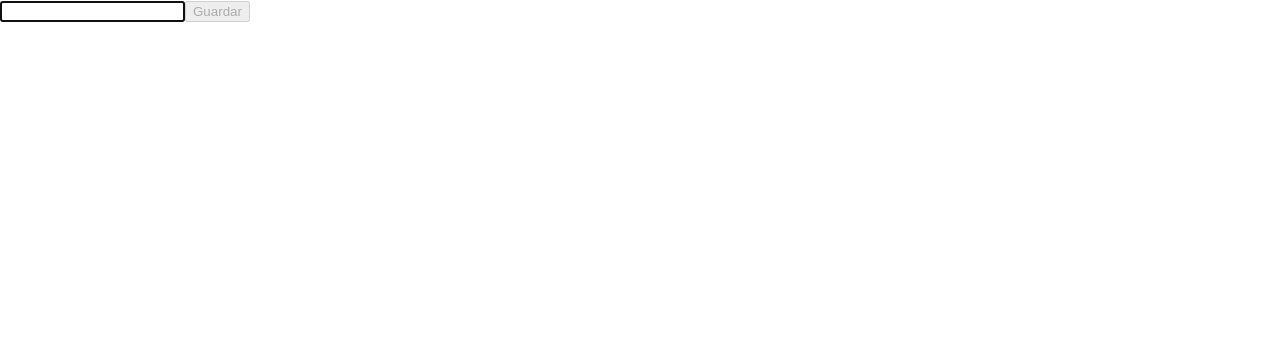
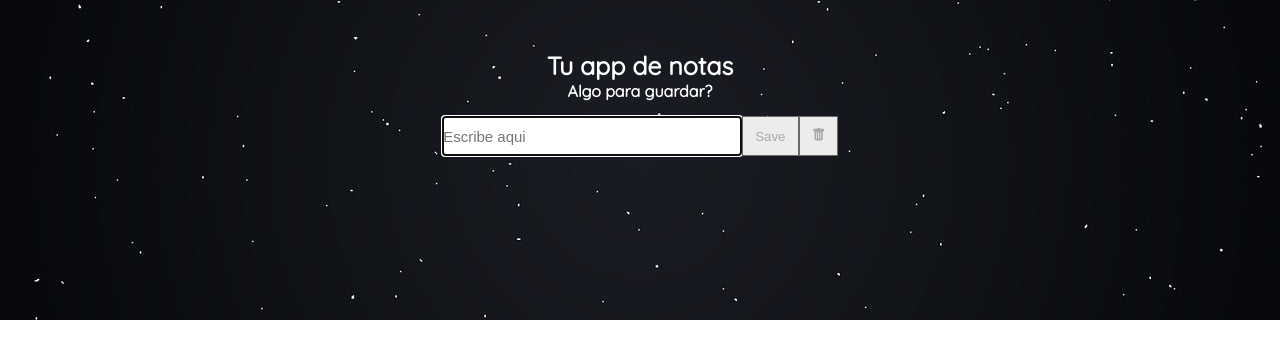
Before and after one commit to Danilo1103/New-Task-TypeScript, a React (Create React App) app: page / in a window 1280 px wide. Shown: the top 358 px of the page. Built offline with nearby package versions, Linux system fonts and the light colour scheme.

Commit message:
Task-Typescript

```diff
--- a/package.json
+++ b/package.json
@@ -13,6 +13,7 @@
     "bootswatch": "^5.2.2",
     "react": "^18.2.0",
     "react-dom": "^18.2.0",
+    "react-icons": "^4.6.0",
     "react-scripts": "5.0.1",
     "typescript": "^4.8.4",
     "web-vitals": "^2.1.4"
--- /dev/null
+++ b/src/App.css
@@ -0,0 +1,32 @@
+@import url('https://fonts.googleapis.com/css2?family=Quicksand:wght@300&display=swap');
+@import url('https://fonts.googleapis.com/css2?family=Quicksand&display=swap');
+
+*{
+    margin: 0;
+    padding: 0;
+    box-sizing: border-box;
+}
+
+h1{
+    color: rgb(255, 255, 255);
+    font-size: 25px;
+    font-family: 'Quicksand', sans-serif;
+    margin: 20px, 0;
+    display: flex;
+    justify-content: center;
+}
+
+h4{
+    color: white;
+    font-family: 'Quicksand', sans-serif;
+    display: flex;
+    justify-content: center;
+}
+
+.form-prin{
+    padding-top: 50px;
+    background: url("./img/fondo.jpg") center;
+    background-size: cover;
+    width: 100%;
+    height: 40vh;
+}
--- a/src/App.tsx
+++ b/src/App.tsx
@@ -1,37 +1,37 @@
-import React, { useState } from 'react';
+import { useState } from 'react';
 import Form from './components/Form';
 import List from './components/List';
-import {OnTask} from './types'
+import { OnTask } from './types'
+import "./App.css"
 
 interface AppState {
   task: Array<OnTask>
 }
 
-function App() {
-
+export default function App() {
   const [task, setTask] = useState<AppState["task"]>([])
 
   const handleNewTask = (newTask: OnTask): void => {
-    setTask(task => [...task, newTask])
+    setTask(task => [newTask, ...task])
+  }
+
+  const handleEditTask = (resetTask: OnTask) => {
+    const copyTask = [...task]
+    console.log(copyTask)
+    setTask(task => [...task, resetTask])
   }
 
   return (
-    <div>
-      <Form onNewTask={handleNewTask} />
-      <List taskValues={task} onNewTasks={setTask}/>
-      {/* {
-        task.map((e: ITask, i: number) => (
-          <div key={i}>
-            <h2 style={{ textDecoration: e.done ? "line-through" : "" }}>{e.name}</h2>
-            <div>
-              <button onClick={() => toggleTask(i)}>{e.done ? "✗" : "✓"}</button>
-              {<button onClick={() => deleteTask(i)}>Eliminar</button>}
-            </div>
-          </div>
-        ))
-      } */}
+    <div className='app'>
+      <div className='form-prin'>
+        <h1>Tu app de notas</h1>
+        <h4>Algo para guardar?</h4>
+        <Form onNewTask={handleNewTask} />
+      </div>
+        <List taskValues={task}
+          onNewTasks={setTask}
+          resetTask={handleEditTask}
+        />
     </div>
   );
 }
-
-export default App;
--- a/src/components/Form.tsx
+++ b/src/components/Form.tsx
@@ -1,12 +1,14 @@
 import React from 'react'
-import {OnTask} from '../types'
+import { OnTask } from '../types'
 import useNewForm from "../hooks/useNewTask"
+import "../styles/Form.css"
+import {BsFillTrashFill} from "react-icons/bs"
 
 interface FormProps {
-    onNewTask: (newSub: OnTask) => void
+  onNewTask: (newTask: OnTask) => void
 }
 
-const Form = ({onNewTask}: FormProps) => {
+const Form = ({ onNewTask }: FormProps) => {
 
   const [inputValues, dispatch] = useNewForm()
 
@@ -17,7 +19,7 @@ const Form = ({onNewTask}: FormProps) => {
   }
 
   const handleChange = (evt: React.ChangeEvent<HTMLInputElement>) => {
-      const {name, value} = evt.target
+    const { name, value } = evt.target
     dispatch({
       type: "change_value",
       payload: {
@@ -28,21 +30,25 @@ const Form = ({onNewTask}: FormProps) => {
   }
 
   const handleClear = () => {
-      dispatch({type: "clear_value"})
+    dispatch({ type: "clear_value" })
   }
 
   return (
-        <form onSubmit={handleSubmit}>
+    <form onSubmit={handleSubmit} className="form">
+
       <input
         type="text"
         onChange={handleChange}
         value={inputValues.name}
         autoFocus
         name='name'
+        placeholder='Escribe aqui'
       />
-        {inputValues.name ? <button type='submit'>Guardar</button> : <button disabled >Guardar</button>}
+      {inputValues.name ? <button type='submit'>Save</button> : <button disabled >Save</button>}
+      {inputValues.name ? <button type='button' onClick={handleClear}><BsFillTrashFill /></button> : <button disabled ><BsFillTrashFill /></button>}
+
     </form>
   )
 }
 
-export default Form
+export default Form;
--- a/src/components/List.tsx
+++ b/src/components/List.tsx
@@ -1,15 +1,36 @@
-import {OnTask} from "../types"
+import useNewForm from "../hooks/useNewTask"
+import { OnTask } from "../types"
+import "../styles/List.css"
 
 interface Props {
     taskValues: Array<OnTask>
     onNewTasks: React.Dispatch<React.SetStateAction<OnTask[]>>
+    resetTask: (newSub: OnTask) => void
 }
 
-export default function List({taskValues, onNewTasks}: Props){
+export default function List({ taskValues, onNewTasks, resetTask }: Props) {
+
+    const [inputValues, dispatch] = useNewForm()
+
     const renderList = (): JSX.Element[] => {
         return taskValues.map((task, i: number) => {
-            return (<li key={i}>
-                <h1 style={{textDecoration: task.done ? "line-through" : ""}}>{task.name}</h1>
+            return (<div key={i} className="contain-task">
+                <div className="contain-task-two">
+                <div className="task">
+                {task.edit ?
+                <div>
+                    <input type="text"
+                    placeholder="Escribe aqui"
+                    onChange={handleChange}
+                    value={inputValues.name}
+                    name="name" />
+                    <button type="button" onClick={() => editTasks(i)}>Guardar</button>
+                </div>
+                :
+                <button onClick={() => editTask(i)}>Editar tarea</button>
+                }
+                {task.edit && <button onClick={() => editTask(i)}>✗</button>}
+                <h1 style={{ textDecoration: task.done ? "line-through" : "" }}>{task.name}</h1>
                 <p>Is task in complete?</p>
                 {!task.done ? (
                     <p>No</p>
@@ -21,7 +42,20 @@ export default function List({taskValues, onNewTasks}: Props){
                 <button onClick={() => deleteTask(i)}>
                     Delete
                 </button>
-            </li>)
+                </div>
+                </div>
+            </div>)
+        })
+    }
+
+    const handleChange = (evt: React.ChangeEvent<HTMLInputElement>) => {
+        const {name, value} = evt.target
+        dispatch({
+            type: "change_value",
+            payload: {
+                inputName: name,
+                inputValue: value
+            }
         })
     }
 
@@ -37,7 +71,21 @@ export default function List({taskValues, onNewTasks}: Props){
         onNewTasks(deleteTasks)
     }
 
-    return(
+    const editTask = (i: number) => {
+        const editTasks: OnTask[] = [...taskValues]
+        editTasks[i].edit = !editTasks[i].edit
+        onNewTasks(editTasks)
+    }
+
+    const editTasks = (i: number) => {
+        const copyTask: OnTask[] = [...taskValues]
+        copyTask[i].name = inputValues.name
+        onNewTasks(copyTask)
+        inputValues.name = ""
+        editTask(i)
+    }
+
+    return (
         <div>
             {renderList()}
         </div>
--- a/src/hooks/useNewTask.tsx
+++ b/src/hooks/useNewTask.tsx
@@ -7,7 +7,9 @@ interface inputVal {
 
 const INITIAL_STATE = {
     name: "",
-    done: false
+    done: false,
+    edit: false,
+    editText: ""
 }
 
 type formReducerAction = {
@@ -30,11 +32,11 @@ const formReducer = (state: inputVal["inputValue"], action: formReducerAction) =
             }
         case "clear_value":
             return INITIAL_STATE
-    }
+}
 }
 
 const useNewForm = () => {
     return useReducer(formReducer, INITIAL_STATE)
 }
 
-export default useNewForm;
+export default useNewForm
--- /dev/null
+++ b/src/styles/Form.css
@@ -0,0 +1,19 @@
+.form {
+    display: flex;
+    flex-wrap: wrap;
+    justify-content: center;
+    margin-top: 15px;
+}
+
+.form input {
+    width: 300px;
+    height: 40px;
+    border: 0.2px solid rgb(105, 105, 105);
+    font-size: 15px;
+}
+
+.form button {
+    padding: 0 12px;
+    background-color: rgb(236, 236, 236);
+    border: 0.2px solid rgb(105, 105, 105);
+}
--- /dev/null
+++ b/src/styles/List.css
@@ -0,0 +1,26 @@
+.contain-task{
+    width: 100%;
+    margin: auto;
+    display: flex;
+    flex-wrap: wrap;
+    justify-content: center;
+    /* background-color: rgb(0, 0, 0); */
+}
+
+.contain-task-two{
+    width: 100%;
+    max-width: 1200px;
+    display: flex;
+    flex-wrap: wrap;
+    justify-content: center;
+}
+
+.contain-task-two .task{
+    width: 550px;
+    height: 180px;
+    border-radius: 8px;
+    overflow: hidden;
+    margin: 20px;
+    text-align: center;
+    background-color: rgb(84, 145, 145);
+}
--- a/src/types.d.ts
+++ b/src/types.d.ts
@@ -1,4 +1,6 @@
 export interface OnTask {
     name: string,
-    done: boolean
+    done: boolean,
+    edit: boolean,
+    editText: string
 }
```
Also changed, not shown: src/App.module.css (deleted), src/img/fondo.jpg (added), src/index.css (line endings or trailing spaces), 1 other file (tests, documents, lock files or other folders). Lines whose indentation alone changed are shown as unchanged.
